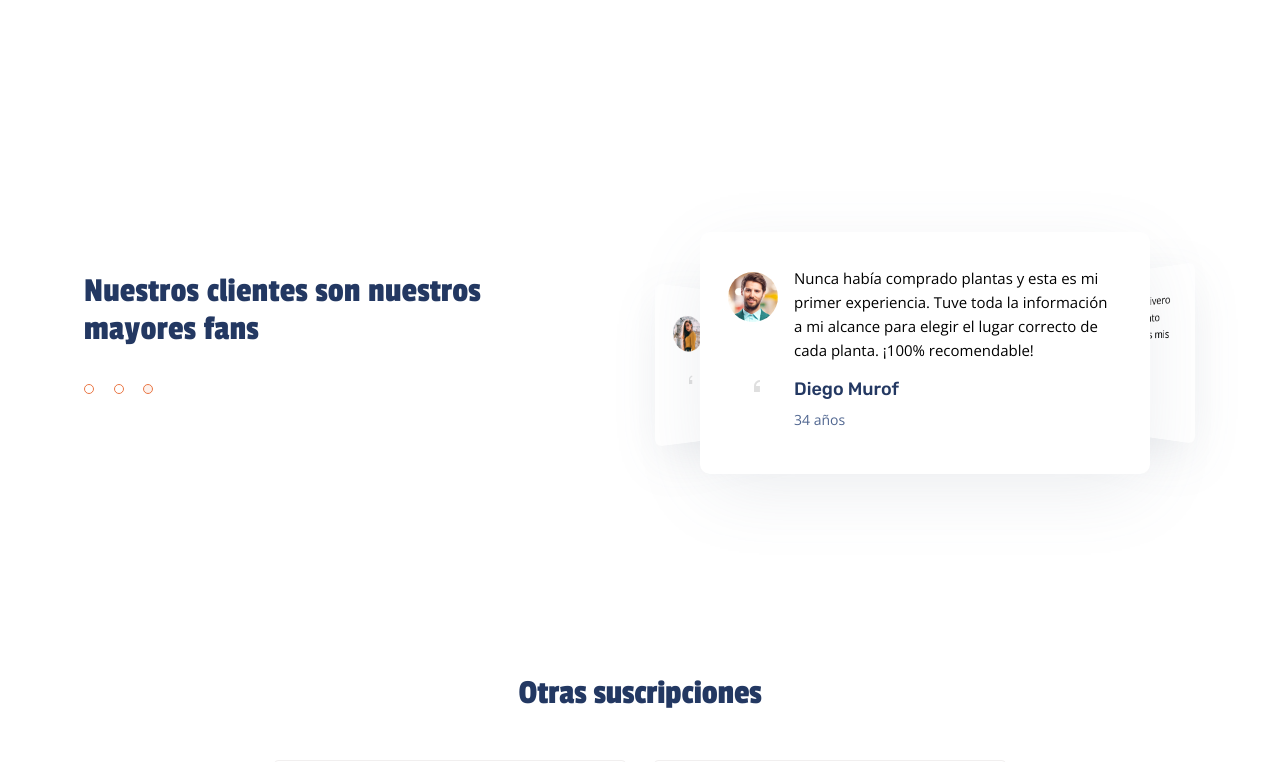
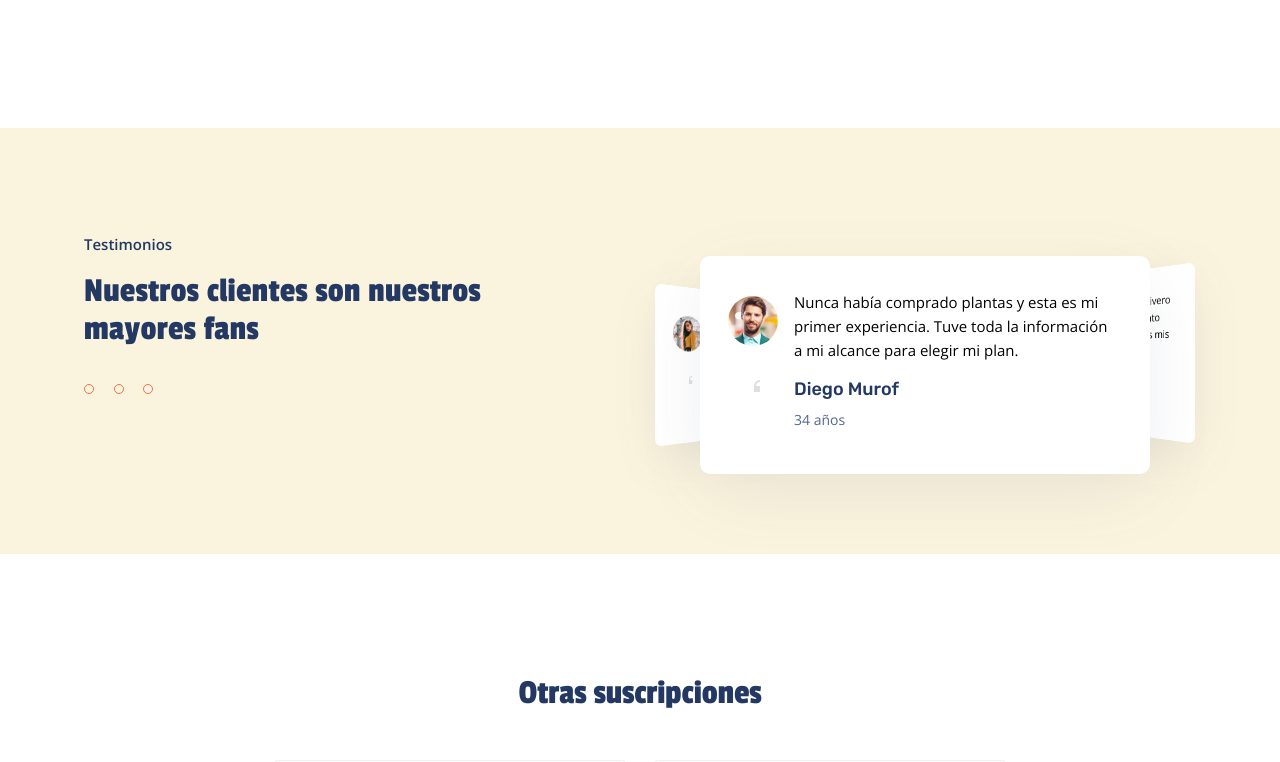
Before and after one commit to loyber/viveroclub, a website: page detalle.html in a window 1280 px wide. Shown: the part 1120-1882 px from the top of the page. Drawn offline with nearby package versions, Linux system fonts and the light colour scheme.

Commit message:
cambios en detalle

```diff
--- a/detalle.html
+++ b/detalle.html
@@ -173,14 +173,13 @@
 			</section>
 
 
-
-			<section class="testimonial" id="opiniones">
+			<section class="testimonial" id="testimonial">
 				<div class="container">
 					<div class="row  mt-md-0 mt-lg-4">
 						<div class="col-sm-6 text-white" data-aos="fade-up">
-							<p class="font-weight-bold mb-3">Testimonios</p>
+							<p class="font-weight-bold mb-3 text-figma">Testimonios</p>
 							<h3 class="font-weight-medium h3-clientes">Nuestros clientes son
-								 nuestros <br> mayores fans
+								nuestros <br> mayores fans
 							</h3>
 							<ul class="flipster-custom-nav">
 								<li class="flipster-custom-nav-item">
@@ -217,8 +216,7 @@
 										<div class="testimonial-item">
 											<img src="images/testimonial/testimonial2.jpg" alt="icon" class="testimonial-icons">
 											<p>Nunca había comprado plantas y esta es mi primer experiencia.
-												Tuve toda la información a mi alcance para elegir el lugar correcto
-												de cada planta. ¡100% recomendable!
+												Tuve toda la información a mi alcance para elegir mi plan.
 											</p>
 											<h6 class="testimonial-author">Diego Murof</h6>
 											<p class="testimonial-destination">34 años</p>
```
